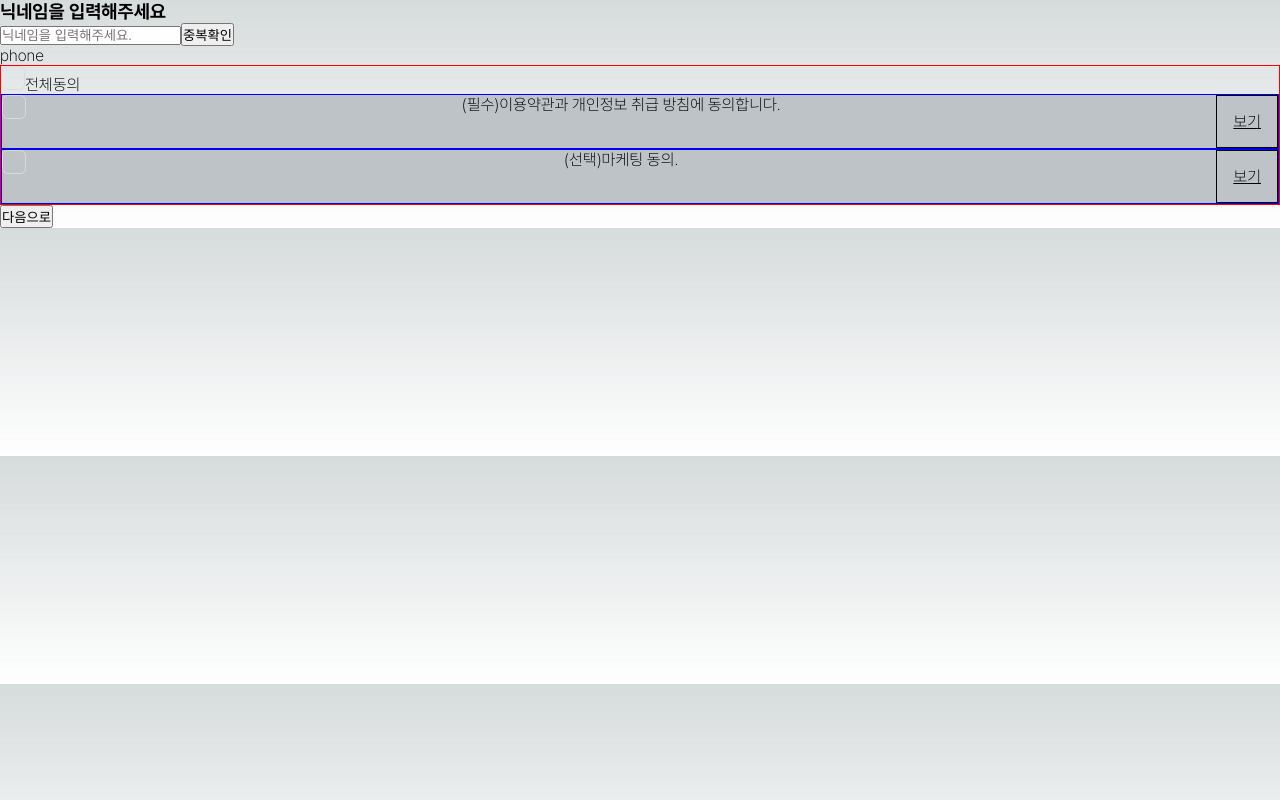
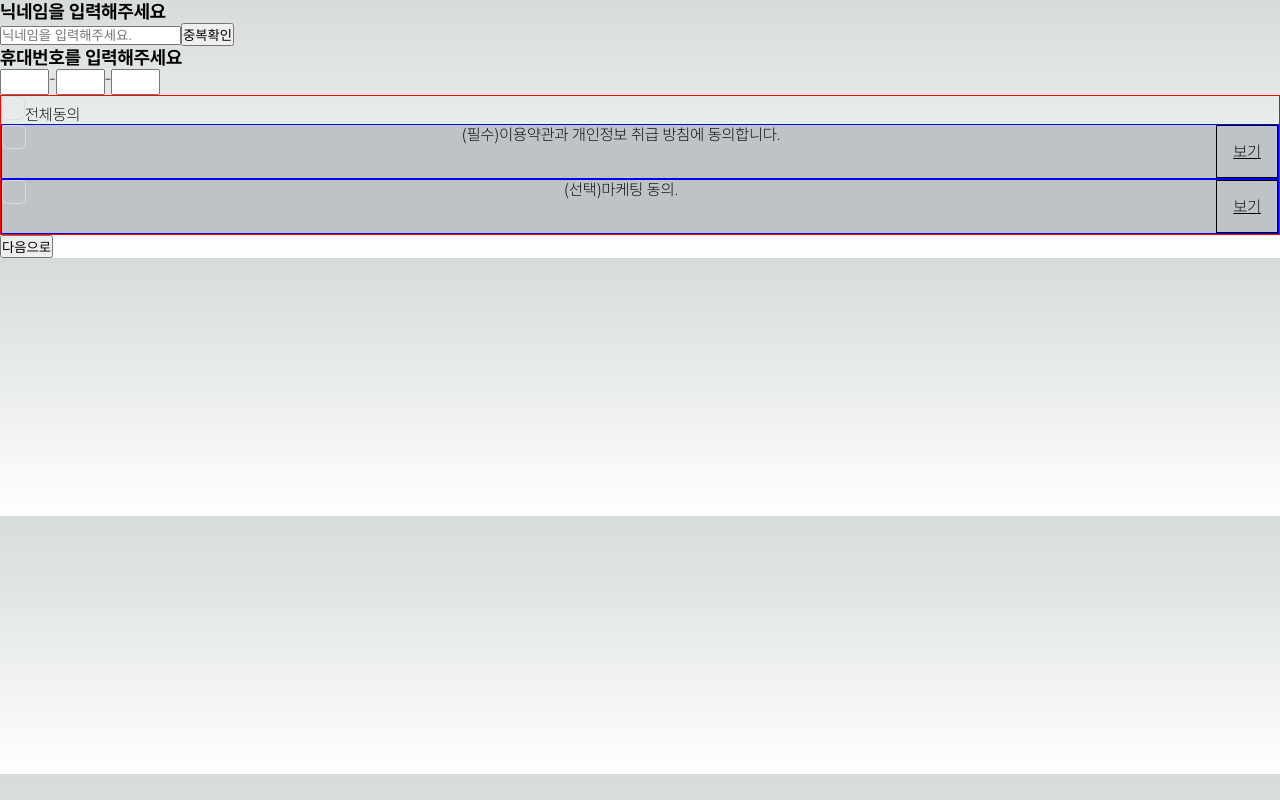
Before and after one commit to WE-ARE-RACCOONS/postgraduate-front, a Next.js app: page /signup/1 in a window 1280 px wide. Built offline with nearby package versions, Linux system fonts and the light colour scheme.

Commit message:
RAC-108 fix: url socialId 버그 수정

```diff
--- a/src/app/login/oauth2/code/kakao/page.tsx
+++ b/src/app/login/oauth2/code/kakao/page.tsx
@@ -21,7 +21,7 @@ function KakaoPage() {
         const response = res.data;
 
         if (response.code == 'AU205') {
-          router.replace(`/signup/${response.socialId}`);
+          router.replace(`/signup/${response.data.socialId}`);
           return;
         }
 
--- a/src/components/SingleForm/PhoneNumForm/PhoneNumForm.styled.ts
+++ b/src/components/SingleForm/PhoneNumForm/PhoneNumForm.styled.ts
@@ -0,0 +1,11 @@
+import styled from "styled-components"
+
+export const PhoneNumContainer = styled.div`
+  width: 10.6875rem;
+  height: 1.625rem;
+  display: flex;
+
+  input {
+    width: 3.0625rem;
+  }
+`
--- a/src/components/SingleForm/PhoneNumForm/PhoneNumForm.tsx
+++ b/src/components/SingleForm/PhoneNumForm/PhoneNumForm.tsx
@@ -1,6 +1,25 @@
+'use client';
+import SingleValidator from "@/components/Validator/SingleValidator";
+import { PhoneNumContainer } from "./PhoneNumForm.styled";
+import { useState } from "react";
+
 function PhoneNumForm() {
+  const [flag, setFlag] = useState(false); // 최초 입력 체크하는 flag
+
+
+
   return (
-    <div>phone</div>
+    <div>
+      <h3>휴대번호를 입력해주세요</h3>
+      <PhoneNumContainer>
+        <input type="text" id="phone-num-input-fir" className="phone-num-input" />
+        <div>-</div>
+        <input type="text" id="phone-num-input-sec" className="phone-num-input" />
+        <div>-</div>
+        <input type="text" id="phone-num-input-thi" className="phone-num-input" />
+      </PhoneNumContainer>
+      {flag && <SingleValidator textColor='#FF3347' msg="010-0000-0000의 형식으로 입력해주세요" />}
+    </div>
   )
 }
 
--- a/src/components/Validator/SingleValidator/SingleValidator.styled.ts
+++ b/src/components/Validator/SingleValidator/SingleValidator.styled.ts
@@ -2,4 +2,5 @@ import styled from 'styled-components';
 
 export const SingleValidatorContainer = styled.div<{ color?: string }>`
   color: ${(props) => props.color || 'red'};
+  font-size: 0.625rem;
 `;
```
